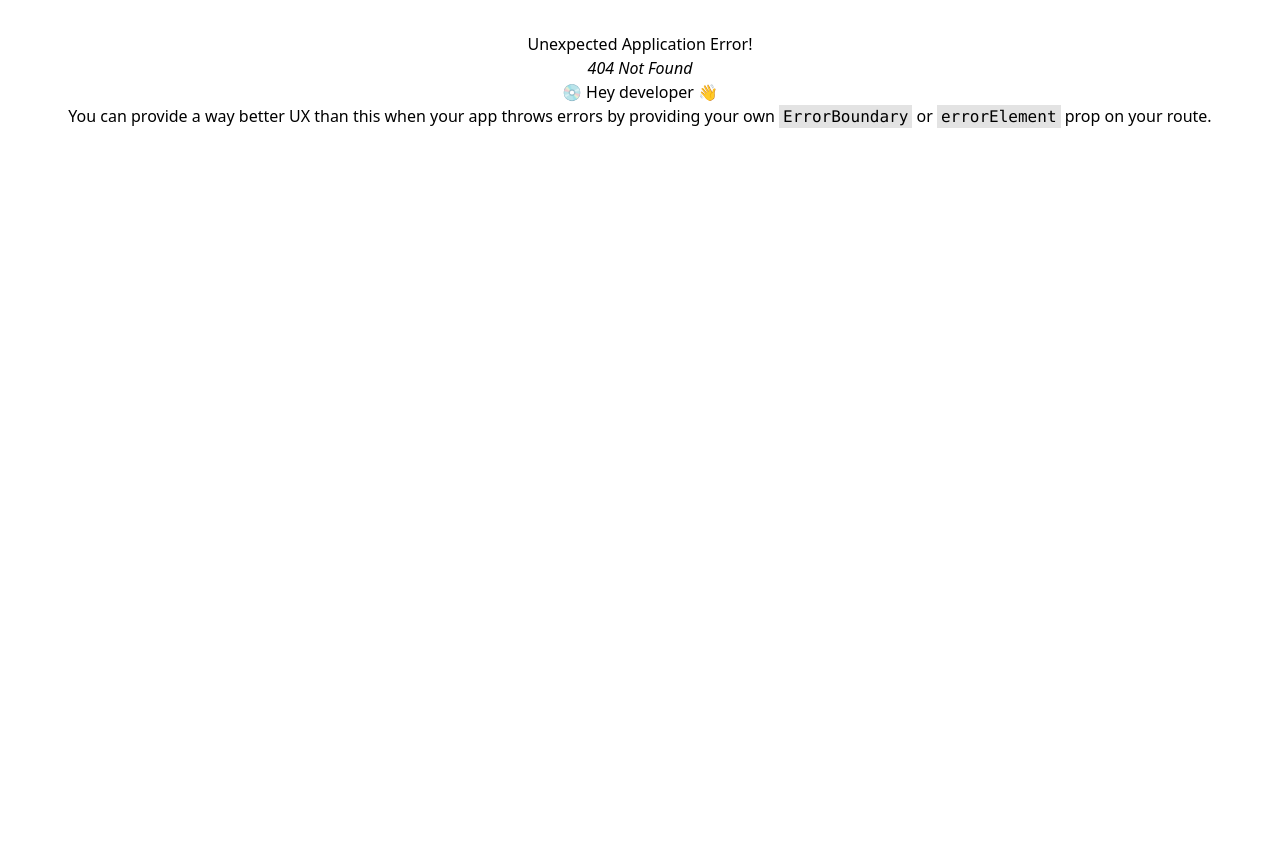
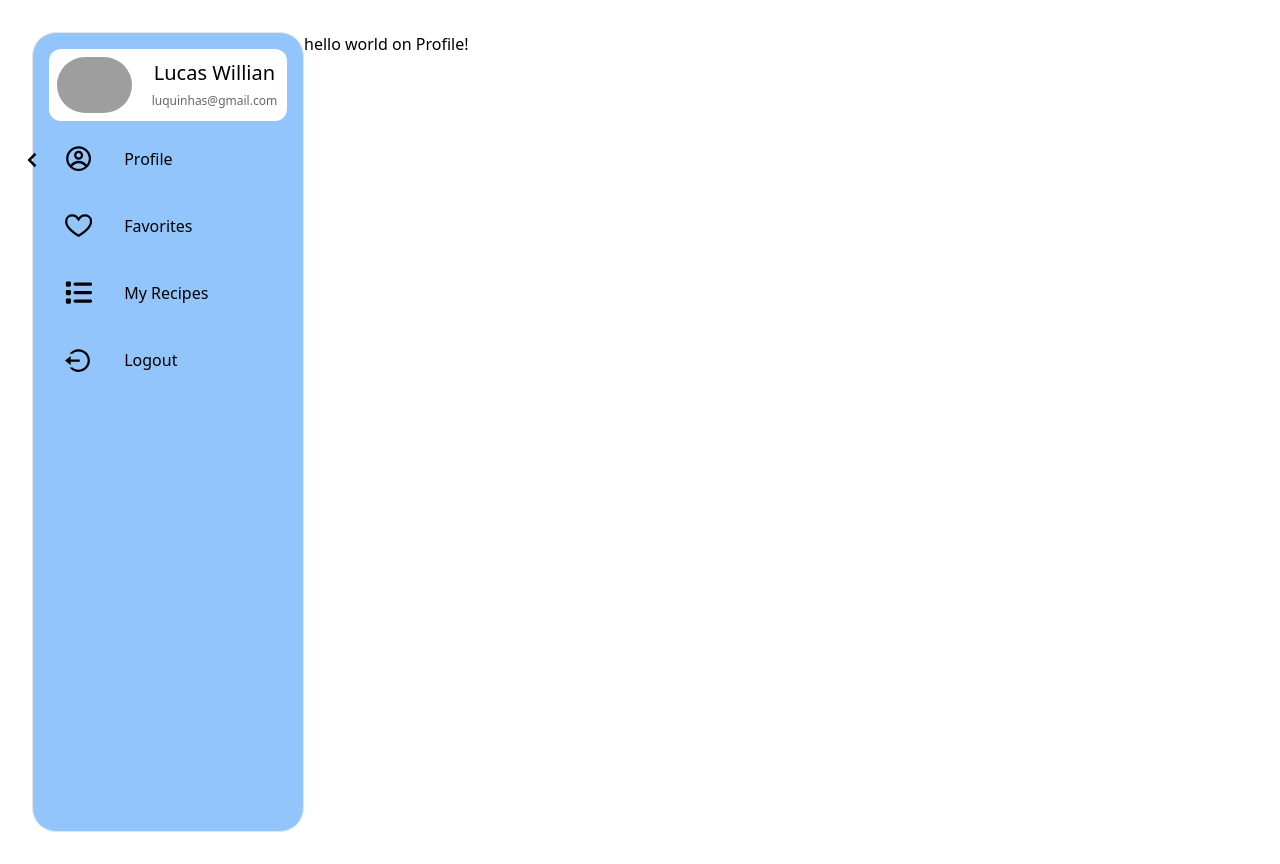
Before and after one commit to guusdias/reciping-frontend, a React (Vite) app: page /profile in a window 1280 px wide. Before the commit this address had no page. Before the commit the page ends 800 px from the top, so only its background shows below. Built offline with nearby package versions, Linux system fonts and the light colour scheme; grey boxes are pictures that could not be loaded.

Commit message:
fix: pages router

```diff
--- a/src/components/Profile/index.jsx
+++ /dev/null
@@ -1,7 +0,0 @@
-export default function Profile () {
-  return (
-    <h1>
-      hello world!
-    </h1>
-  );
-}
--- a/src/pages/BasePage/index.jsx
+++ b/src/pages/BasePage/index.jsx
@@ -3,12 +3,13 @@ import Sidebar from "../../components/SidebarContainer";
 import { Container } from "postcss";
 import RecipesFeed from "../../components/RecipiesFeed";
 
-export default function BasePage () {
+export default function BasePage() {
   return (
-  <main>
-    <Sidebar/>
-    <Outlet/>
-  </main>
-
+    <main>
+      <div className="flex">
+        <Sidebar />
+        <Outlet />
+      </div>
+    </main>
   );
 }
--- /dev/null
+++ b/src/pages/Feed/index.jsx
@@ -0,0 +1,5 @@
+import RecipiesFeed from "../../components/RecipiesFeed/index";
+
+export default function Profile() {
+  return <RecipiesFeed />;
+}
--- /dev/null
+++ b/src/pages/Profile/index.jsx
@@ -0,0 +1,3 @@
+export default function Profile() {
+  return <h1>hello world on Profile!</h1>;
+}
--- /dev/null
+++ b/src/pages/Register/index.jsx
@@ -0,0 +1,3 @@
+export default function Register() {
+  return <h1>hello world on REGISTER!</h1>;
+}
```
Also changed, not shown: src/App.jsx (+2 -5 lines), src/main.jsx (+19 -18 lines), 1 other file (tests, documents, lock files or other folders).
